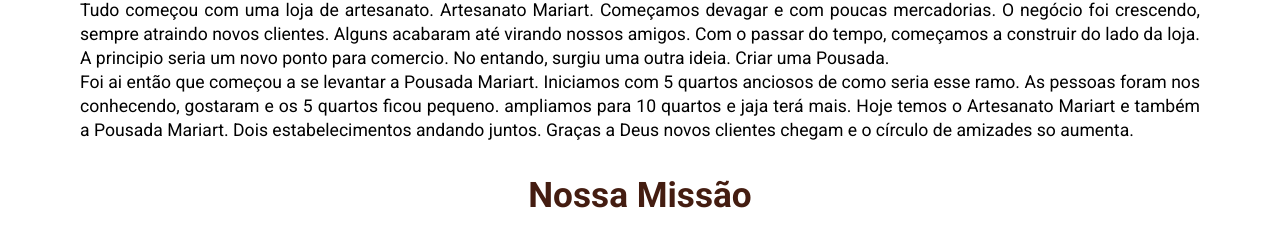
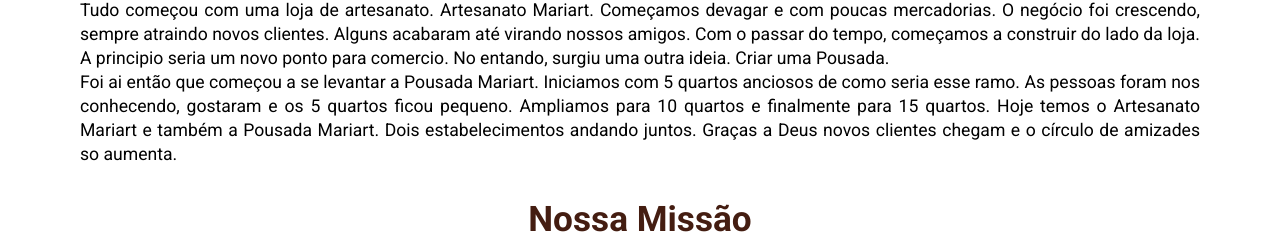
Before and after one commit to Vinicius-PR/Pousada-Mariart, a React (Create React App) app: page /about in a window 1280 px wide. Shown: the part 588-822 px from the top of the page. Built offline with nearby package versions, Linux system fonts and the light colour scheme.

Commit message:
Text modified

```diff
--- a/src/components/AboutUs.tsx
+++ b/src/components/AboutUs.tsx
@@ -16,7 +16,7 @@
           Tudo começou com uma loja de artesanato. Artesanato Mariart. Começamos devagar e com poucas mercadorias. O negócio foi crescendo, sempre atraindo novos clientes. Alguns acabaram até virando nossos amigos. Com o passar do tempo, começamos a construir do lado da loja. A principio seria um novo ponto para comercio. No entando, surgiu uma outra ideia. Criar uma Pousada.
         </p>
         <p>
-          Foi ai então que começou a se levantar a Pousada Mariart. Iniciamos com 5 quartos anciosos de como seria esse ramo. As pessoas foram nos conhecendo, gostaram e os 5 quartos ficou pequeno. ampliamos para 10 quartos e jaja terá mais. Hoje temos o Artesanato Mariart e também a Pousada Mariart. Dois estabelecimentos andando juntos. Graças a Deus novos clientes chegam e o círculo de amizades so aumenta.
+          Foi ai então que começou a se levantar a Pousada Mariart. Iniciamos com 5 quartos anciosos de como seria esse ramo. As pessoas foram nos conhecendo, gostaram e os 5 quartos ficou pequeno. Ampliamos para 10 quartos e finalmente para 15 quartos. Hoje temos o Artesanato Mariart e também a Pousada Mariart. Dois estabelecimentos andando juntos. Graças a Deus novos clientes chegam e o círculo de amizades so aumenta.
         </p>
         <h1 className="global_titles">Nossa Missão</h1>
         <p>
```
